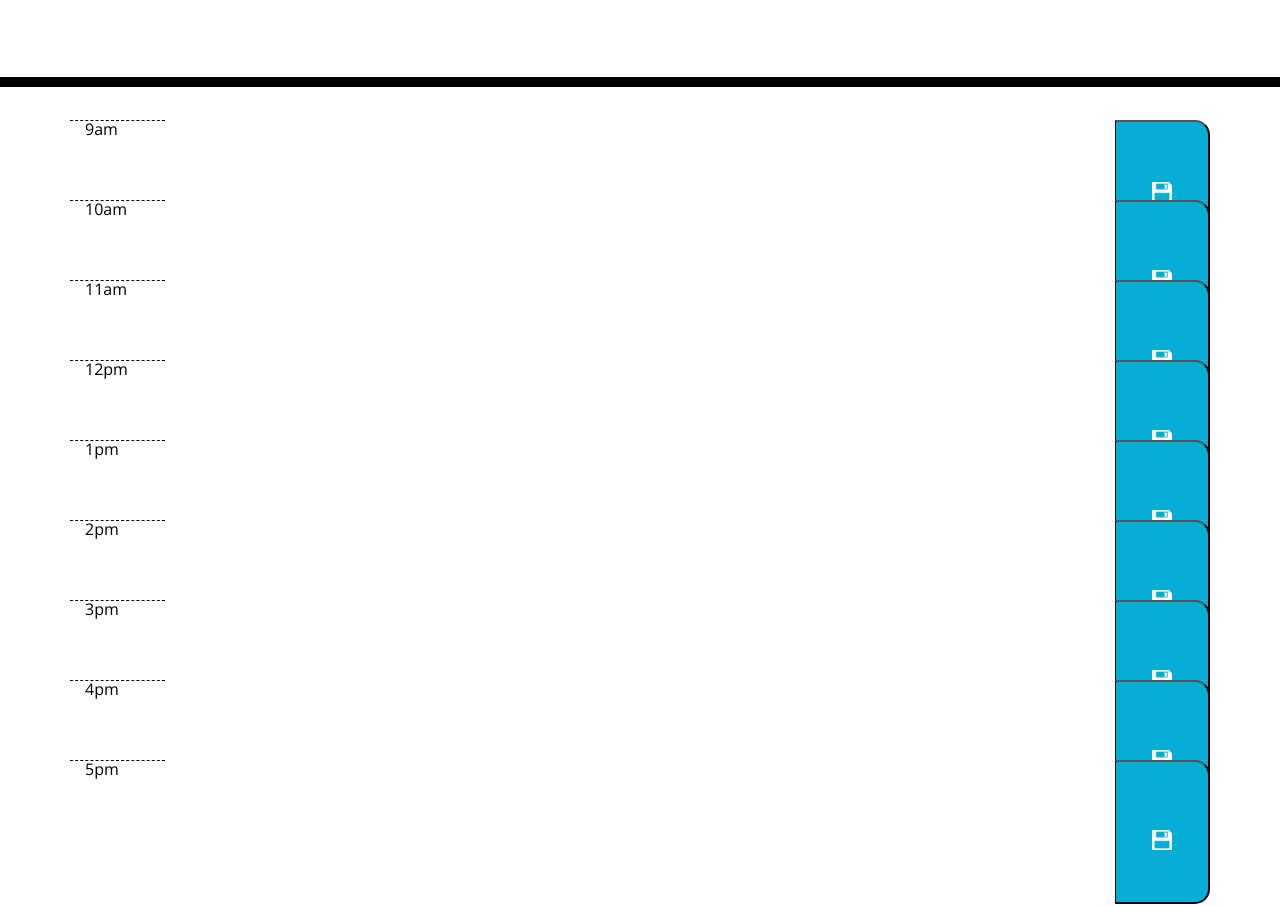
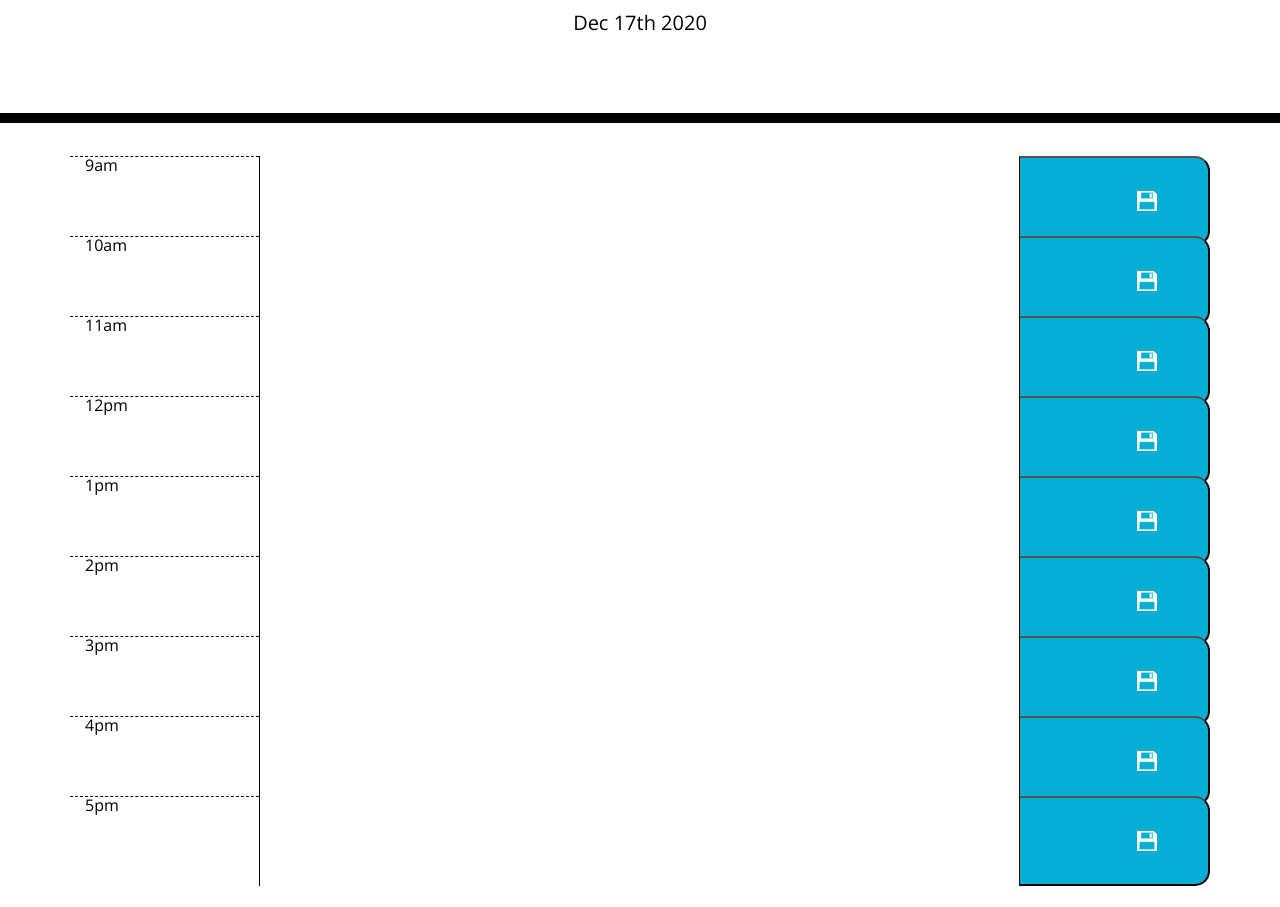
Before and after one commit to DougJohnson22/Work-Day-Scheduler, a plain HTML site: page index.html in a window 1280 px wide. Shown: the part 181-1088 px from the top of the page. After the commit the page ends 1067 px from the top, so only its background shows below. Drawn offline with nearby package versions, Linux system fonts and the light colour scheme.

Commit message:
current date added

```diff
--- a/index.html
+++ b/index.html
@@ -15,45 +15,22 @@
 
 <body>
     <header class="jumbotron">
+
         <h1 class="display-3">Work Day Scheduler</h1>
         <p class="lead">A simple calendar app for scheduling your work day</p>
         <p id="currentDay" class="lead"></p>
+
     </header>
 
     <div class="container">
 <!-- ----------------------------------------->
         <div class="row">
 
-            <div class="hour col-1">9am</div>
+            <div class="hour col">9am</div>
 
-            <div class="col-10 time-block" id="9am">
+            <textarea id="9am" class="col-8"></textarea>
 
-                <form action="input">
-
-                </form>
-
-            </div>
-
-            <button class="saveBtn col-1">
-                <img src="saveBtn.png" alt="save-icon" id="saveIcon">
-
-            </button>
-
-        </div>
-<!-- ----------------------------------------->
-        <div class="row">
-
-            <div class="hour col-1">10am</div>
-
-            <div class="col-10 time-block" id="10am">
-
-                <form action="input">
-
-                </form>
-
-            </div>
-
-            <button class="saveBtn col-1">
+            <button class="saveBtn col">
 
                 <img src="saveBtn.png" alt="save-icon" id="saveIcon">
 
@@ -63,17 +40,11 @@
 <!-- ----------------------------------------->
         <div class="row">
 
-            <div class="hour col-1">11am</div>
+            <div class="hour col">10am</div>
 
-            <div class="col-10 time-block" id="11am">
+            <textarea id="10am" class="col-8"></textarea>
 
-                <form action="input">
-
-                </form>
-
-            </div>
-
-            <button class="saveBtn col-1">
+            <button class="saveBtn col">
 
                 <img src="saveBtn.png" alt="save-icon" id="saveIcon">
 
@@ -83,17 +54,11 @@
 <!-- ----------------------------------------->
         <div class="row">
 
-            <div class="hour col-1">12pm</div>
+            <div class="hour col">11am</div>
 
-            <div class="col-10 time-block" id="12pm">
+            <textarea id="11am" class="col-8"></textarea>
 
-                <form action="input">
-
-                </form>
-
-            </div>
-
-            <button class="saveBtn col-1">
+            <button class="saveBtn col">
 
                 <img src="saveBtn.png" alt="save-icon" id="saveIcon">
 
@@ -103,17 +68,11 @@
 <!-- ----------------------------------------->
         <div class="row">
 
-            <div class="hour col-1">1pm</div>
+            <div class="hour col">12pm</div>
 
-            <div class="col-10 time-block" id="1pm">
+            <textarea id="12pm" class="col-8"></textarea>
 
-                <form action="input">
-
-                </form>
-
-            </div>
-
-            <button class="saveBtn col-1">
+            <button class="saveBtn col">
 
                 <img src="saveBtn.png" alt="save-icon" id="saveIcon">
 
@@ -123,17 +82,11 @@
 <!-- ----------------------------------------->
         <div class="row">
 
-            <div class="hour col-1">2pm</div>
+            <div class="hour col">1pm</div>
 
-            <div class="col-10 time-block" id="2pm">
+            <textarea id="1pm" class="col-8"></textarea>
 
-                <form action="input">
-
-                </form>
-
-            </div>
-
-            <button class="saveBtn col-1">
+            <button class="saveBtn col">
 
                 <img src="saveBtn.png" alt="save-icon" id="saveIcon">
 
@@ -143,17 +96,12 @@
 <!-- ----------------------------------------->
         <div class="row">
 
-            <div class="hour col-1">3pm</div>
+            <div class="hour col">2pm</div>
 
-            <div class="col-10 time-block" id="3pm">
+            <textarea id="2pm" class="col-8"></textarea>
 
-                <form action="input">
 
-                </form>
-
-            </div>
-
-            <button class="saveBtn col-1">
+            <button class="saveBtn col">
 
                 <img src="saveBtn.png" alt="save-icon" id="saveIcon">
 
@@ -163,17 +111,11 @@
 <!-- ----------------------------------------->
         <div class="row">
 
-            <div class="hour col-1">4pm</div>
+            <div class="hour col">3pm</div>
 
-            <div class="col-10 time-block" id="4pm">
+            <textarea id="3pm" class="col-8"></textarea>
 
-                <form action="input">
-
-                </form>
-
-            </div>
-
-            <button class="saveBtn col-1">
+            <button class="saveBtn col">
 
                 <img src="saveBtn.png" alt="save-icon" id="saveIcon">
 
@@ -183,19 +125,25 @@
 <!-- ----------------------------------------->
         <div class="row">
 
-            <div class="hour col-1">5pm
+            <div class="hour col">4pm</div>
 
-            </div>
+            <textarea id="4pm" class="col-8"></textarea>
 
-            <div class="col-10 time-block" id="5pm">
+            <button class="saveBtn col">
 
-                <form action="input">
+                <img src="saveBtn.png" alt="save-icon" id="saveIcon">
 
-                </form>
+            </button>
 
-            </div>
+        </div>
+<!-- ----------------------------------------->
+        <div class="row">
 
-            <button class="saveBtn col-1">
+            <div class="hour col">5pm</div>
+
+            <textarea id="5pm" class="col-8"></textarea>
+
+            <button class="saveBtn col">
 
                 <img src="saveBtn.png" alt="save-icon" id="saveIcon">
 
--- a/script.js
+++ b/script.js
@@ -0,0 +1,3 @@
+// create a function to use moment.js to insert the current date into the Headers
+var date = moment().format("MMM Do YYYY")
+$("#currentDay").text(date)
```
